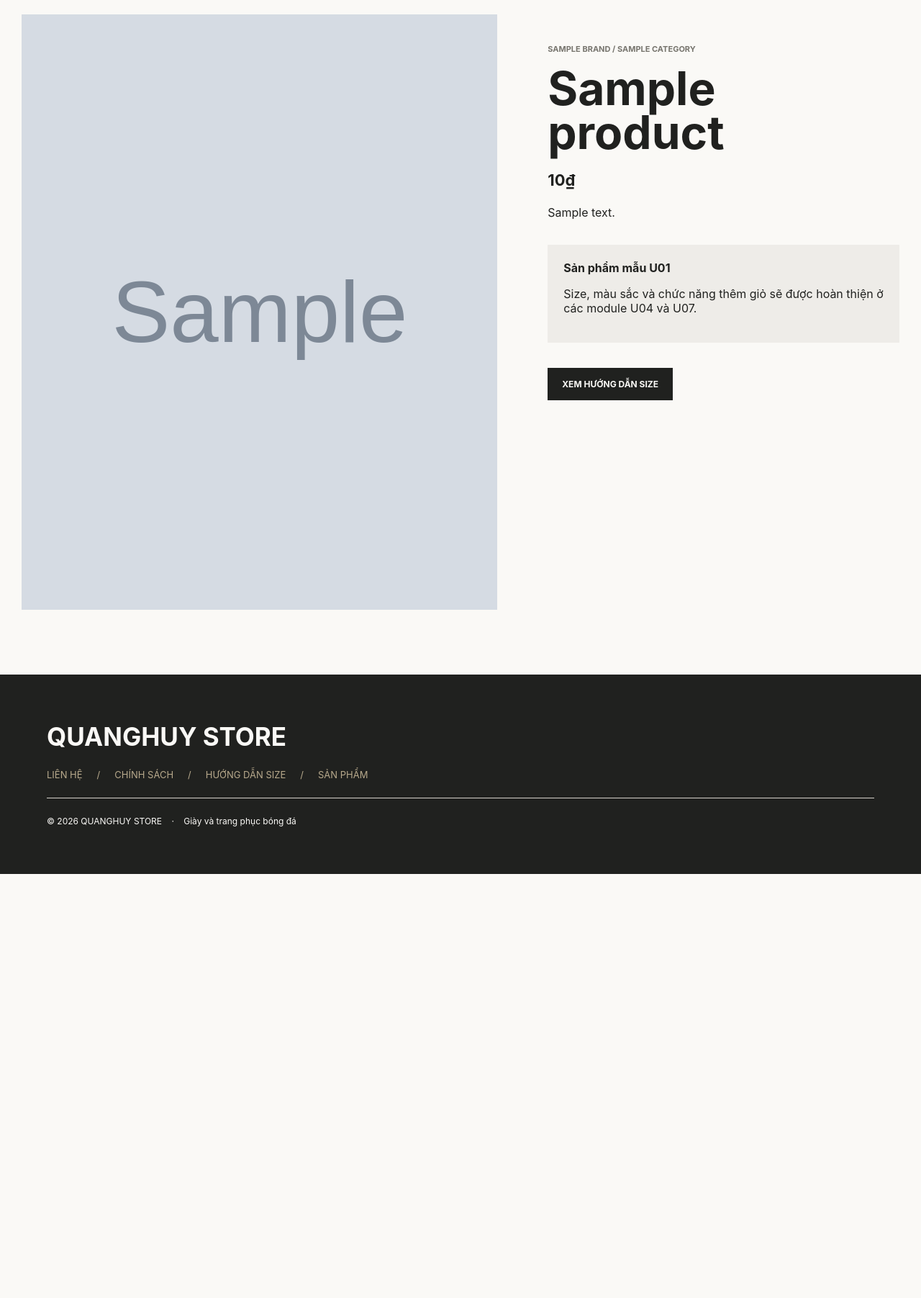
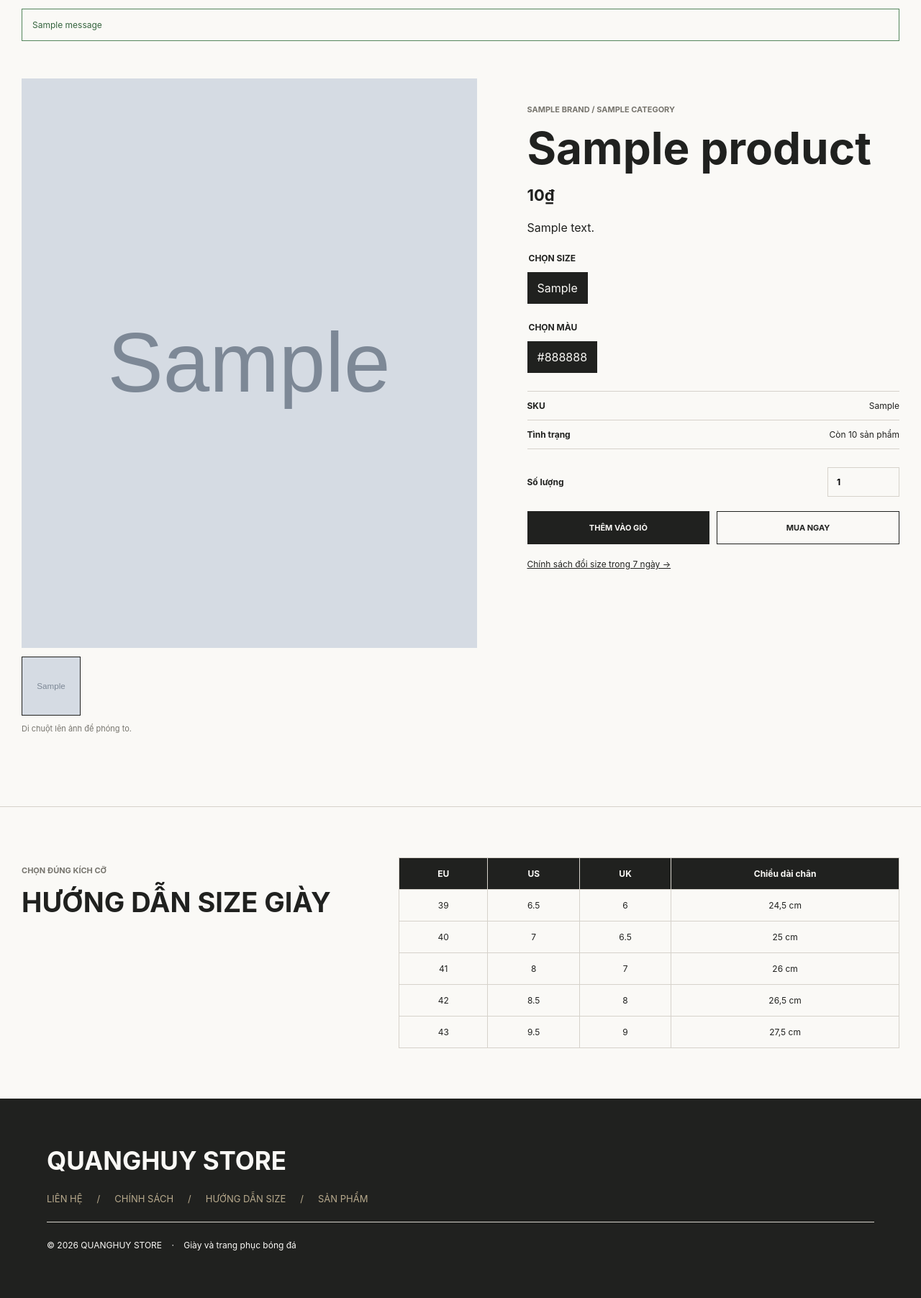
Before and after one commit to NGUYENQUANGHUY1106/QuangHuy_Store-, a Django app: a page that uses Product/templates/Product/Detail.html in a window 1280 px wide. Shown: the part 255-2058 px from the top of the page at 72% size. Before the commit the page ends 1469 px from the top, so only its background shows below. Run offline with Django 5.2, Linux system fonts and the light colour scheme; tables that the repository leaves empty hold one stand-in row (values such as "Sample post"); grey boxes marked "Sample" are stand-in pictures; one stand-in notice (Sample message) is shown.

Commit message:
feat(u04): add variant selection and stock validation

```diff
--- a/Product/management/commands/seed_products.py
+++ b/Product/management/commands/seed_products.py
@@ -283,6 +283,7 @@ class Command(BaseCommand):
                             'size': sizes[(index + variant_index) % len(sizes)],
                             'color': colors[variant_index],
                             'price': price + variant_index * 100000,
+                            'image': product.image.name if product.image else '',
                             'stock': 0 if (index + variant_index) % 9 == 0 else 5 + variant_index * 3,
                             'is_active': True,
                         },
--- a/Product/models.py
+++ b/Product/models.py
@@ -105,6 +105,7 @@ class ProductVariant(models.Model):
     size = models.CharField(max_length=20)
     color = models.CharField(max_length=50)
     price = models.DecimalField(max_digits=12, decimal_places=0)
+    image = models.ImageField(upload_to='products/variants/', blank=True)
     stock = models.PositiveIntegerField(default=0)
     is_active = models.BooleanField(default=True)
 
--- a/Product/static/Product/css/detail.css
+++ b/Product/static/Product/css/detail.css
@@ -1,125 +1,79 @@
 .breadcrumb,
+.detail-messages,
 .product-detail,
+.size-guide,
 .related-products {
     max-width: 1320px;
     margin-right: auto;
     margin-left: auto;
 }
 
-.breadcrumb {
-    display: flex;
-    gap: 10px;
-    padding: 28px 30px;
-    color: var(--stone-400);
-    font-size: 12px;
-}
+.breadcrumb { display: flex; gap: 10px; padding: 28px 30px; color: var(--stone-400); font-size: 12px; }
+.detail-messages { padding: 0 30px 20px; }
+.detail-messages p { padding: 14px; border: 1px solid var(--line); font-size: 12px; }
+.detail-messages .success { border-color: #54865d; color: #35643e; }
+.detail-messages .error { border-color: #a33; color: #8a2020; }
 
-.product-detail {
-    display: grid;
-    grid-template-columns: 1.15fr .85fr;
-    gap: 70px;
-    padding: 20px 30px 90px;
-}
+.product-detail { display: grid; grid-template-columns: 1.1fr .9fr; gap: 70px; padding: 20px 30px 90px; }
+.product-detail__zoom { overflow: hidden; background: var(--ivory-100); }
+.product-detail__zoom img { display: block; width: 100%; aspect-ratio: 4 / 5; object-fit: cover; transition: transform .35s ease; }
+.product-detail__zoom:hover img { transform: scale(1.35); }
+.product-detail__thumbnails { display: flex; gap: 10px; margin-top: 12px; overflow-x: auto; }
+.product-detail__thumbnails button { width: 82px; padding: 0; border: 1px solid transparent; background: none; cursor: pointer; }
+.product-detail__thumbnails button.is-active { border-color: var(--charcoal-900); }
+.product-detail__thumbnails img { display: block; width: 100%; aspect-ratio: 1; object-fit: cover; }
+.zoom-hint { color: var(--stone-400); font-size: 11px; }
 
-.product-detail__gallery {
-    display: grid;
-    grid-template-columns: repeat(2, minmax(0, 1fr));
-    gap: 12px;
-}
+.product-detail__content { position: sticky; top: 30px; align-self: start; padding-top: 25px; }
+.eyebrow { color: var(--stone-400); font-size: 11px; font-weight: 700; text-transform: uppercase; }
+.product-detail h1 { margin: 18px 0; font-size: clamp(36px, 5vw, 62px); line-height: .95; }
+.product-detail__price { display: flex; gap: 12px; font-size: 22px; }
+.product-detail__price del { color: var(--stone-400); }
 
-.product-detail__gallery img {
-    width: 100%;
-    aspect-ratio: 4 / 5;
-    background: var(--ivory-100);
-    object-fit: cover;
-}
+.fallback-variant { display: grid; gap: 8px; margin: 30px 0 20px; font-size: 12px; font-weight: 700; }
+.fallback-variant select { padding: 12px; border: 1px solid var(--line); background: var(--ivory-50); }
+.fallback-variant.is-enhanced { position: absolute; width: 1px; height: 1px; overflow: hidden; clip: rect(0, 0, 0, 0); }
+.variant-group { margin: 25px 0; padding: 0; border: 0; }
+.variant-group legend { margin-bottom: 12px; font-size: 12px; font-weight: 700; text-transform: uppercase; }
+.variant-options { display: flex; flex-wrap: wrap; gap: 8px; }
+.variant-options button { min-width: 46px; padding: 11px 13px; border: 1px solid var(--line); background: transparent; cursor: pointer; }
+.variant-options button.is-active { border-color: var(--charcoal-900); background: var(--charcoal-900); color: var(--ivory-50); }
 
-.product-detail__main-image {
-    grid-column: 1 / -1;
-}
+.variant-status { margin: 25px 0; border-top: 1px solid var(--line); }
+.variant-status div { display: flex; justify-content: space-between; gap: 20px; padding: 12px 0; border-bottom: 1px solid var(--line); font-size: 12px; }
+.variant-status dt { font-weight: 700; }
+.variant-status dd { margin: 0; }
+.quantity-field { display: grid; grid-template-columns: 1fr 100px; align-items: center; margin: 20px 0; font-size: 12px; font-weight: 700; }
+.quantity-field input { width: 100%; padding: 12px; border: 1px solid var(--line); background: transparent; }
 
-.product-detail__content {
-    position: sticky;
-    top: 30px;
-    align-self: start;
-    padding-top: 30px;
-}
+.product-actions { display: grid; grid-template-columns: 1fr 1fr; gap: 10px; }
+.product-actions button { padding: 15px 10px; border: 1px solid var(--charcoal-900); background: var(--charcoal-900); color: var(--ivory-50); cursor: pointer; font-size: 11px; font-weight: 700; }
+.product-actions button:last-child { background: transparent; color: var(--charcoal-900); }
+.product-actions button:disabled { border-color: var(--line); background: var(--line); color: var(--stone-400); cursor: not-allowed; }
+.policy-link { margin-top: 20px; font-size: 12px; text-decoration: underline; }
 
-.eyebrow {
-    color: var(--stone-400);
-    font-size: 11px;
-    font-weight: 700;
-    text-transform: uppercase;
-}
+.size-guide { display: grid; grid-template-columns: .8fr 1.2fr; gap: 60px; padding: 70px 30px; border-top: 1px solid var(--line); }
+.size-guide h2 { margin: 14px 0; font-size: 38px; }
+.size-guide table { width: 100%; border-collapse: collapse; font-size: 12px; text-align: center; }
+.size-guide th, .size-guide td { padding: 14px; border: 1px solid var(--line); }
+.size-guide th { background: var(--charcoal-900); color: var(--ivory-50); }
 
-.product-detail h1 {
-    margin: 18px 0;
-    font-size: clamp(36px, 5vw, 64px);
-    line-height: .95;
-}
-
-.product-detail__price {
-    display: flex;
-    gap: 12px;
-    font-size: 22px;
-}
-
-.product-detail__price del {
-    color: var(--stone-400);
-}
-
-.product-detail__note {
-    margin: 35px 0;
-    padding: 22px;
-    background: var(--ivory-100);
-}
-
-.detail-button {
-    display: inline-block;
-    padding: 15px 20px;
-    background: var(--charcoal-900);
-    color: var(--ivory-50);
-    font-size: 12px;
-    font-weight: 700;
-}
-
-.related-products {
-    padding: 0 30px 90px;
-}
-
-.related-products h2 {
-    font-size: 36px;
-}
-
-.related-grid {
-    display: grid;
-    grid-template-columns: repeat(4, minmax(0, 1fr));
-    gap: 22px;
-}
-
-.related-grid img {
-    width: 100%;
-    aspect-ratio: 4 / 5;
-    object-fit: cover;
-}
+.related-products { padding: 40px 30px 90px; }
+.related-products h2 { font-size: 36px; }
+.related-grid { display: grid; grid-template-columns: repeat(4, minmax(0, 1fr)); gap: 22px; }
+.related-grid img { width: 100%; aspect-ratio: 4 / 5; object-fit: cover; }
+.related-grid h3, .related-grid p, .related-grid strong { display: block; margin: 8px 0; }
+.related-grid h3 { font-size: 13px; }
+.product-card__image { position: relative; display: block; }
+.product-card__meta { color: var(--stone-400); font-size: 11px; }
+.product-card__discount { position: absolute; top: 10px; left: 10px; padding: 6px; background: var(--charcoal-900); color: white; font-size: 10px; }
+.product-card__prices { display: flex; gap: 10px; }
 
 @media (max-width: 760px) {
-    .product-detail {
-        grid-template-columns: 1fr;
-        gap: 20px;
-        padding: 10px 22px 60px;
-    }
-
-    .product-detail__content {
-        position: static;
-        padding-top: 10px;
-    }
-
-    .related-products {
-        padding: 0 22px 60px;
-    }
-
-    .related-grid {
-        grid-template-columns: repeat(2, minmax(0, 1fr));
-    }
+    .product-detail { grid-template-columns: 1fr; gap: 20px; padding: 10px 22px 60px; }
+    .product-detail__content { position: static; padding-top: 10px; }
+    .size-guide { grid-template-columns: 1fr; gap: 20px; padding: 50px 22px; }
+    .size-table-wrap { overflow-x: auto; }
+    .related-products { padding: 20px 22px 60px; }
+    .related-grid { grid-template-columns: repeat(2, minmax(0, 1fr)); }
 }
--- /dev/null
+++ b/Product/static/Product/js/detail.js
@@ -0,0 +1,89 @@
+const detailRoot = document.querySelector('.product-detail');
+const variantForm = document.querySelector('#variant-form');
+
+if (detailRoot && variantForm) {
+    const sizeOptions = document.querySelector('#size-options');
+    const colorOptions = document.querySelector('#color-options');
+    const variantSelect = document.querySelector('#variant-select');
+    const price = document.querySelector('#variant-price');
+    const sku = document.querySelector('#variant-sku');
+    const stock = document.querySelector('#variant-stock');
+    const quantity = document.querySelector('#quantity');
+    const addButton = document.querySelector('#add-cart-button');
+    const buyButton = document.querySelector('#buy-now-button');
+    const mainImage = document.querySelector('#detail-main-image');
+    let variants = [];
+    let selectedSize = '';
+    let selectedColor = '';
+
+    const money = (value) => new Intl.NumberFormat('vi-VN').format(value) + '₫';
+    const unique = (items) => [...new Set(items)];
+
+    function makeOption(value, group, container) {
+        const button = document.createElement('button');
+        button.type = 'button';
+        button.textContent = value;
+        button.dataset.value = value;
+        button.addEventListener('click', () => {
+            if (group === 'size') selectedSize = value;
+            else selectedColor = value;
+            container.querySelectorAll('button').forEach((item) => item.classList.toggle('is-active', item === button));
+            updateVariant();
+        });
+        container.append(button);
+    }
+
+    function updateVariant() {
+        const variant = variants.find((item) => item.size === selectedSize && item.color === selectedColor);
+        variantSelect.value = variant ? variant.id : '';
+        if (!variant) {
+            sku.textContent = '—';
+            stock.textContent = 'Chọn đủ size và màu sắc';
+            quantity.disabled = true;
+            addButton.disabled = true;
+            buyButton.disabled = true;
+            return;
+        }
+        sku.textContent = variant.sku;
+        price.innerHTML = variant.sale_price < variant.price
+            ? '<strong>' + money(variant.sale_price) + '</strong><del>' + money(variant.price) + '</del>'
+            : '<strong>' + money(variant.price) + '</strong>';
+        stock.textContent = variant.stock > 0 ? 'Còn ' + variant.stock + ' sản phẩm' : 'Hết hàng';
+        quantity.max = variant.stock;
+        quantity.value = 1;
+        quantity.disabled = variant.stock <= 0;
+        addButton.disabled = variant.stock <= 0;
+        buyButton.disabled = variant.stock <= 0;
+        if (variant.image) mainImage.src = variant.image;
+    }
+
+    fetch(detailRoot.dataset.variantsUrl)
+        .then((response) => response.json())
+        .then((data) => {
+            variants = data.variants;
+            variantSelect.closest('.fallback-variant').classList.add('is-enhanced');
+            unique(variants.map((item) => item.size)).forEach((value) => makeOption(value, 'size', sizeOptions));
+            unique(variants.map((item) => item.color)).forEach((value) => makeOption(value, 'color', colorOptions));
+            const firstAvailable = variants.find((item) => item.stock > 0) || variants[0];
+            if (firstAvailable) {
+                sizeOptions.querySelector(`[data-value="${CSS.escape(firstAvailable.size)}"]`)?.click();
+                colorOptions.querySelector(`[data-value="${CSS.escape(firstAvailable.color)}"]`)?.click();
+            }
+        });
+
+    variantSelect.addEventListener('change', () => {
+        const variant = variants.find((item) => String(item.id) === variantSelect.value);
+        if (variant) {
+            selectedSize = variant.size;
+            selectedColor = variant.color;
+            updateVariant();
+        }
+    });
+}
+
+document.querySelectorAll('.product-detail__thumbnails button').forEach((button) => {
+    button.addEventListener('click', () => {
+        document.querySelector('#detail-main-image').src = button.dataset.image;
+        document.querySelectorAll('.product-detail__thumbnails button').forEach((item) => item.classList.toggle('is-active', item === button));
+    });
+});
--- a/Product/templates/Product/Detail.html
+++ b/Product/templates/Product/Detail.html
@@ -12,39 +12,64 @@
     <span>{{ product.name }}</span>
 </nav>
 
-<section class="product-detail">
+{% if messages %}<div class="detail-messages">{% for message in messages %}<p class="{{ message.tags }}">{{ message }}</p>{% endfor %}</div>{% endif %}
+
+<section class="product-detail" data-variants-url="{% url 'product_variants' product.slug %}">
     <div class="product-detail__gallery">
-        {% if product.image %}
-        <img class="product-detail__main-image" src="{{ product.image.url }}" alt="{{ product.name }}" onerror="this.onerror=null;this.src='{% static 'Product/images/product-placeholder.svg' %}'">
-        {% else %}
-        <img class="product-detail__main-image" src="{% static 'Product/images/product-placeholder.svg' %}" alt="Chưa có ảnh {{ product.name }}">
-        {% endif %}
-        {% for item in product.images.all %}
-            {% if item.image.name != product.image.name %}<img src="{{ item.image.url }}" alt="{{ item.alt_text|default:product.name }}">{% endif %}
-        {% endfor %}
+        <div class="product-detail__zoom">
+            {% if product.image %}<img id="detail-main-image" src="{{ product.image.url }}" alt="{{ product.name }}" onerror="this.onerror=null;this.src='{% static 'Product/images/product-placeholder.svg' %}'">
+            {% else %}<img id="detail-main-image" src="{% static 'Product/images/product-placeholder.svg' %}" alt="Chưa có ảnh {{ product.name }}">{% endif %}
+        </div>
+        <div class="product-detail__thumbnails">
+            {% if product.image %}<button type="button" class="is-active" data-image="{{ product.image.url }}"><img src="{{ product.image.url }}" alt="Ảnh chính {{ product.name }}"></button>{% endif %}
+            {% for item in product.images.all %}{% if item.image.name != product.image.name %}<button type="button" data-image="{{ item.image.url }}"><img src="{{ item.image.url }}" alt="{{ item.alt_text|default:product.name }}"></button>{% endif %}{% endfor %}
+        </div>
+        <p class="zoom-hint">Di chuột lên ảnh để phóng to.</p>
     </div>
 
     <div class="product-detail__content">
         <p class="eyebrow">{{ product.brand.name|default:'QUANGHUY' }} / {{ product.category.name }}</p>
         <h1>{{ product.name }}</h1>
-        {% if product.discount_percent %}
-        <p class="product-detail__price"><strong>{{ product.sale_price|vnd }}</strong> <del>{{ product.price|vnd }}</del></p>
-        {% else %}
-        <p class="product-detail__price"><strong>{{ product.price|vnd }}</strong></p>
-        {% endif %}
+        <p class="product-detail__price" id="variant-price"><strong>{{ product.price|vnd }}</strong></p>
         <p>{{ product.description }}</p>
-        <div class="product-detail__note">
-            <strong>Sản phẩm mẫu U01</strong>
-            <p>Size, màu sắc và chức năng thêm giỏ sẽ được hoàn thiện ở các module U04 và U07.</p>
-        </div>
-        <a class="detail-button" href="{% url 'information_page' 'huong-dan-size' %}">XEM HƯỚNG DẪN SIZE</a>
+
+        <form method="post" action="{% url 'add_to_cart' product.slug %}" id="variant-form">
+            {% csrf_token %}
+            <label class="fallback-variant" for="variant-select">Biến thể
+                <select name="variant_id" id="variant-select" required>
+                    <option value="">Chọn size và màu</option>
+                    {% for variant in product.variants.all %}{% if variant.is_active %}<option value="{{ variant.id }}">{{ variant.size }} / {{ variant.color }} / {{ variant.sku }}</option>{% endif %}{% endfor %}
+                </select>
+            </label>
+            <fieldset class="variant-group"><legend>Chọn size</legend><div class="variant-options" id="size-options"></div></fieldset>
+            <fieldset class="variant-group"><legend>Chọn màu</legend><div class="variant-options" id="color-options"></div></fieldset>
+            <dl class="variant-status">
+                <div><dt>SKU</dt><dd id="variant-sku">—</dd></div>
+                <div><dt>Tình trạng</dt><dd id="variant-stock">Vui lòng chọn biến thể</dd></div>
+            </dl>
+            <label class="quantity-field" for="quantity">Số lượng<input id="quantity" name="quantity" type="number" min="1" value="1" disabled></label>
+            <div class="product-actions">
+                <button type="submit" name="action" value="add" id="add-cart-button" disabled>THÊM VÀO GIỎ</button>
+                <button type="submit" name="action" value="buy_now" id="buy-now-button" disabled>MUA NGAY</button>
+            </div>
+        </form>
+        <p class="policy-link"><a href="{% url 'information_page' 'chinh-sach' %}">Chính sách đổi size trong 7 ngày →</a></p>
     </div>
 </section>
 
-{% if related_products %}
-<section class="related-products">
-    <h2>SẢN PHẨM LIÊN QUAN</h2>
-    <div class="related-grid">{% for product in related_products %}{% include 'Product/includes/product_card.html' %}{% endfor %}</div>
+<section class="size-guide" id="size-guide">
+    <div><p class="eyebrow">CHỌN ĐÚNG KÍCH CỠ</p><h2>HƯỚNG DẪN SIZE GIÀY</h2></div>
+    <div class="size-table-wrap"><table>
+        <thead><tr><th>EU</th><th>US</th><th>UK</th><th>Chiều dài chân</th></tr></thead>
+        <tbody>
+            <tr><td>39</td><td>6.5</td><td>6</td><td>24,5 cm</td></tr><tr><td>40</td><td>7</td><td>6.5</td><td>25 cm</td></tr>
+            <tr><td>41</td><td>8</td><td>7</td><td>26 cm</td></tr><tr><td>42</td><td>8.5</td><td>8</td><td>26,5 cm</td></tr>
+            <tr><td>43</td><td>9.5</td><td>9</td><td>27,5 cm</td></tr>
+        </tbody>
+    </table></div>
 </section>
-{% endif %}
+
+{% if related_products %}<section class="related-products"><h2>SẢN PHẨM LIÊN QUAN</h2><div class="related-grid">{% for product in related_products %}{% include 'Product/includes/product_card.html' %}{% endfor %}</div></section>{% endif %}
 {% endblock %}
+
+{% block extra_js %}<script src="{% static 'Product/js/detail.js' %}"></script>{% endblock %}
--- a/Product/urls.py
+++ b/Product/urls.py
@@ -9,5 +9,7 @@ urlpatterns = [
     path('products/suggest/', views.search_suggest, name='product_suggest'),
     path('category/<slug:category_slug>/', views.category_page, name='product_by_category'),
     path('product/<slug:product_slug>/', views.product_detail, name='product_detail'),
+    path('product/<slug:product_slug>/variants/', views.product_variants, name='product_variants'),
+    path('product/<slug:product_slug>/add-to-cart/', views.add_to_cart, name='add_to_cart'),
     path('thong-tin/<slug:page_slug>/', views.information_page, name='information_page'),
 ]
--- a/Product/views.py
+++ b/Product/views.py
@@ -1,11 +1,13 @@
 from decimal import Decimal, InvalidOperation
 
+from django.contrib import messages
 from django.core.paginator import Paginator
 from django.db.models import Min, Q
 from django.http import Http404, JsonResponse
-from django.shortcuts import get_object_or_404, render
+from django.shortcuts import get_object_or_404, redirect, render
 from django.urls import reverse
 from django.utils import timezone
+from django.views.decorators.http import require_GET, require_POST
 
 from .models import Banner, Brand, Category, Product, ProductVariant
 
@@ -345,6 +347,62 @@ def product_detail(request, product_slug):
     })
 
 
+@require_GET
+def product_variants(request, product_slug):
+    product = get_object_or_404(active_products(), slug=product_slug)
+    variants = product.variants.filter(is_active=True).order_by('size', 'color')
+    results = []
+    for variant in variants:
+        sale_price = variant.price * (100 - product.discount_percent) / 100
+        results.append({
+            'id': variant.id,
+            'sku': variant.sku,
+            'size': variant.size,
+            'color': variant.color,
+            'price': int(variant.price),
+            'sale_price': int(sale_price),
+            'stock': variant.stock,
+            'image': variant.image.url if variant.image else (product.image.url if product.image else ''),
+        })
+    return JsonResponse({'product': product.name, 'variants': results})
+
+
+@require_POST
+def add_to_cart(request, product_slug):
+    product = get_object_or_404(active_products(), slug=product_slug)
+    try:
+        variant_id = int(request.POST.get('variant_id', ''))
+        quantity = int(request.POST.get('quantity', '1'))
+    except (TypeError, ValueError):
+        messages.error(request, 'Vui lòng chọn đầy đủ size và màu sắc.')
+        return redirect('product_detail', product_slug=product.slug)
+
+    variant = product.variants.filter(id=variant_id, is_active=True).first()
+    if variant is None:
+        messages.error(request, 'Biến thể đã chọn không hợp lệ.')
+        return redirect('product_detail', product_slug=product.slug)
+    if quantity < 1:
+        messages.error(request, 'Số lượng phải lớn hơn 0.')
+        return redirect('product_detail', product_slug=product.slug)
+
+    cart = request.session.get('cart', {})
+    current_quantity = int(cart.get(str(variant.id), 0))
+    if variant.stock <= 0 or current_quantity + quantity > variant.stock:
+        messages.error(request, f'Sản phẩm chỉ còn {variant.stock} trong kho.')
+        return redirect('product_detail', product_slug=product.slug)
+
+    cart[str(variant.id)] = current_quantity + quantity
+    request.session['cart'] = cart
+    request.session['cart_count'] = sum(int(item_quantity) for item_quantity in cart.values())
+
+    if request.POST.get('action') == 'buy_now':
+        request.session['buy_now_variant_id'] = variant.id
+        messages.success(request, 'Đã xác nhận sản phẩm. Bước thanh toán sẽ được hoàn thiện ở U08.')
+    else:
+        messages.success(request, 'Đã thêm sản phẩm vào giỏ hàng.')
+    return redirect('product_detail', product_slug=product.slug)
+
+
 def information_page(request, page_slug):
     pages = {
         'lien-he': {
```
Also changed, not shown: Product/tests.py (+112 -0 lines), Product/migrations/0004_productvariant_image.py (added), README.md.
